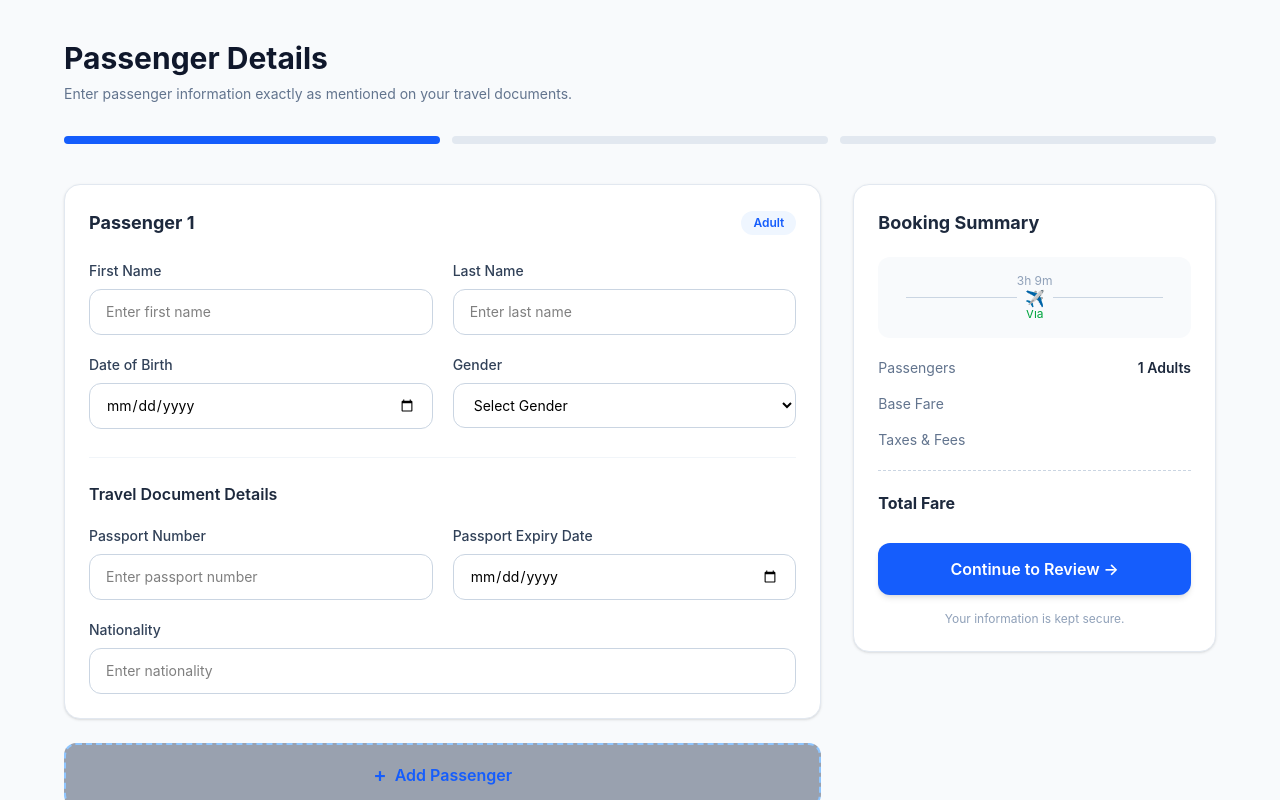
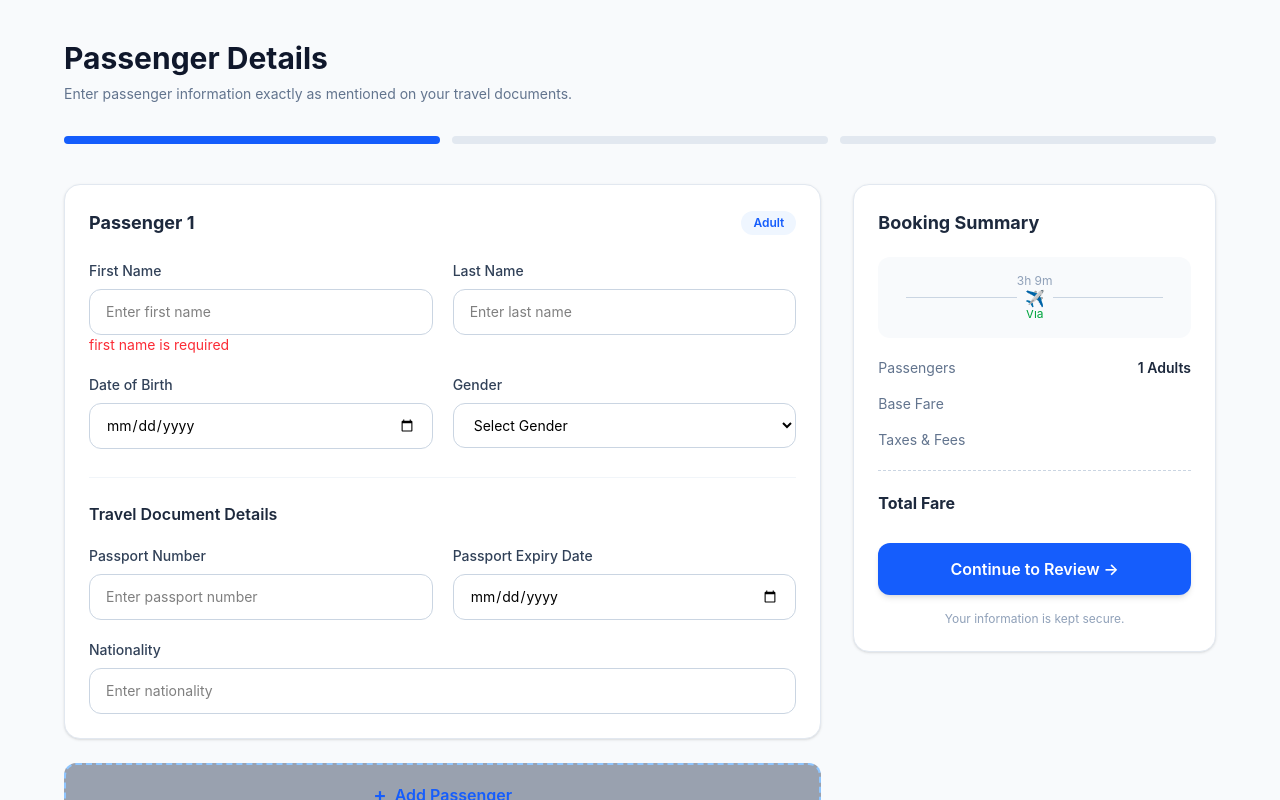
Before and after one commit to tausif900/Aeroplane-Booking-App-frontend, a React app: page /passenger-details in a window 1280 px wide. Both pictures are taken after a click on the button "Continue to Review →". Shown: the top 800 px of the page. Built offline with nearby package versions, Linux system fonts and the light colour scheme; no server answers; the HTML template or start-up script is replaced by a standard one.

Commit message:
errors msg is in progress

```diff
--- a/src/Components/Pages/PassengerDetails.jsx
+++ b/src/Components/Pages/PassengerDetails.jsx
@@ -24,6 +24,8 @@ const PassengerDetails = () => {
     })),
   );
 
+  const [error, setError] = useState({});
+
   const [contactDetails, setContactDetails] = useState({
     email: "",
     phoneNumber: "",
@@ -37,6 +39,18 @@ const PassengerDetails = () => {
 
   const handleContactDetails = (data) => {
     console.log(data);
+  };
+
+  const validatePassengers = () => {
+    const newError = {};
+    passengerDetails.forEach((p, idx) => {
+      if (p.firstName.trim() === "") {
+        newError[idx] = {
+          firstName: "first name is required",
+        };
+      }
+    });
+    setError(newError);
   };
 
   useEffect(() => {
@@ -109,6 +123,11 @@ const PassengerDetails = () => {
                           name="firstName"
                           className="w-full rounded-xl border border-slate-300 px-4 py-3 text-sm outline-none focus:border-blue-500 focus:ring-2 focus:ring-blue-100"
                         />
+                        {error[idx]?.firstName && (
+                          <p className="text-red-500 text-sm">
+                            {error[idx].firstName}
+                          </p>
+                        )}
                       </div>
 
                       <div>
@@ -456,6 +475,7 @@ const PassengerDetails = () => {
                   onClick={() => {
                     handlePassengerDetails(passengerDetails);
                     handleContactDetails(contactDetails);
+                    validatePassengers();
                   }}
                 >
                   Continue to Review →
```
